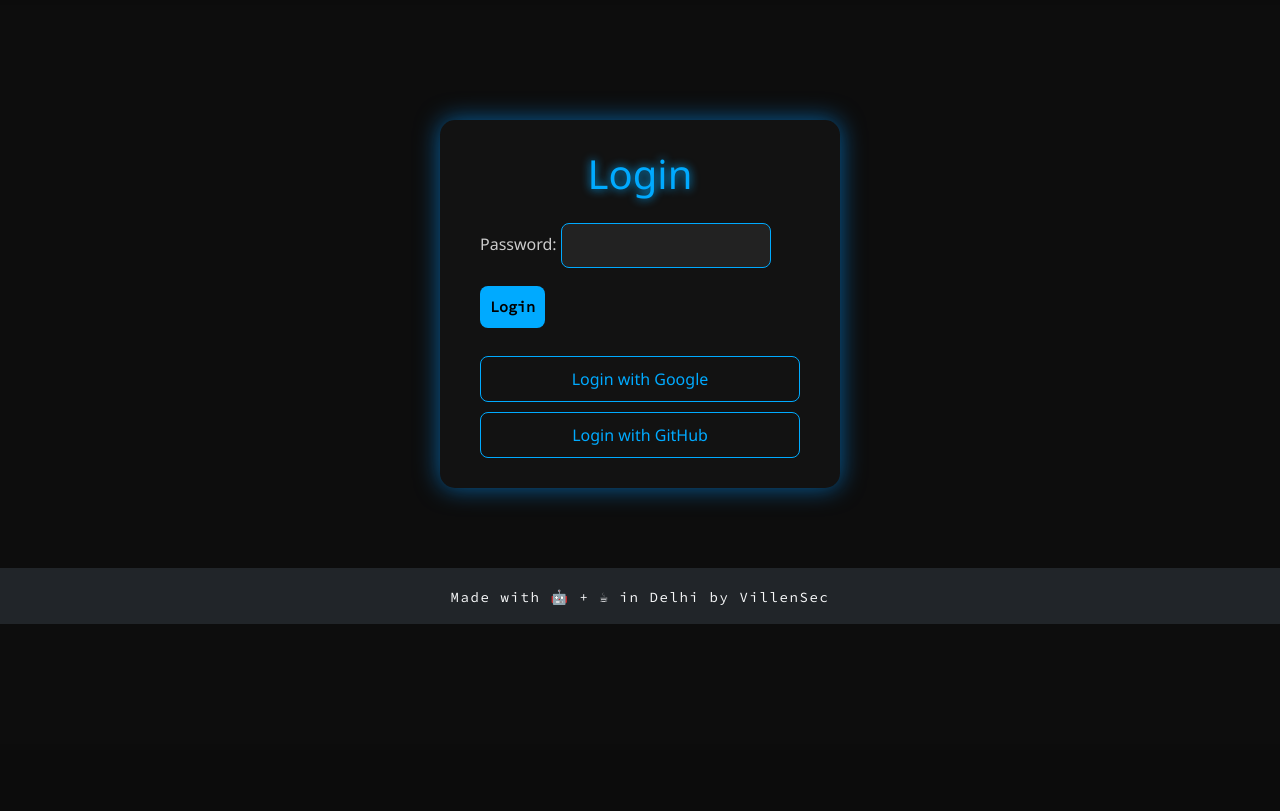
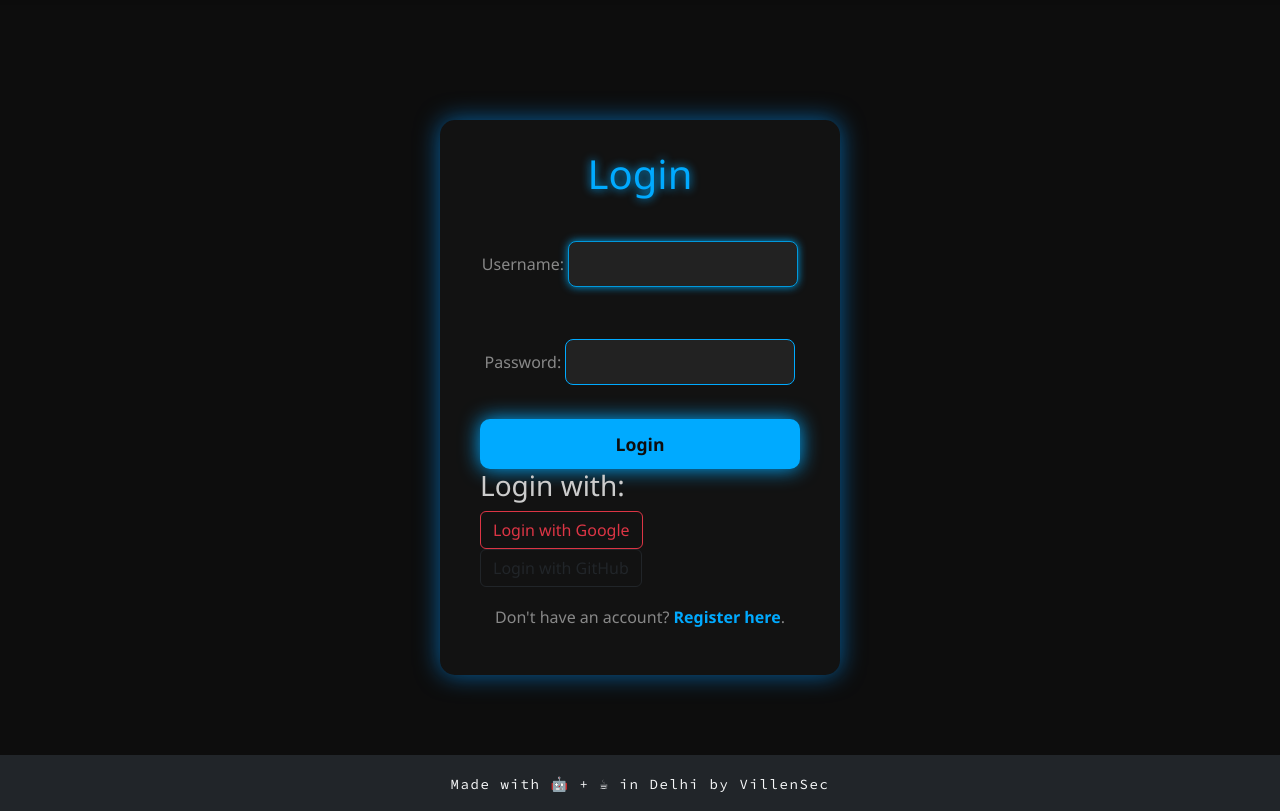
Before and after one commit to rahulkumar-andc/web, a Django app: page /login/ in a window 1280 px wide. Shown: the part 56-867 px from the top of the page. Before the commit the page ends 680 px from the top, so only its background shows below. Run offline with Django 5.2, Linux system fonts and the light colour scheme; some libraries are stand-ins or nearby versions.

Commit message:
Update Templete

```diff
--- a/core/templates/core/login.html
+++ b/core/templates/core/login.html
@@ -1,5 +1,4 @@
 {% extends 'core/base.html' %}
-{% load static %}
 {% load socialaccount %}
 
 {% block title %}Login - Villen{% endblock %}
@@ -11,7 +10,6 @@
     color: #ccc;
     font-family: 'Segoe UI', Tahoma, Geneva, Verdana, sans-serif;
   }
-
   .login-container {
     max-width: 400px;
     margin: 80px auto;
@@ -19,79 +17,87 @@
     background-color: #121212;
     border-radius: 15px;
     box-shadow: 0 0 25px rgba(0, 150, 255, 0.6);
+    color: #ccc;
     animation: fadeInSlideDown 0.7s ease forwards;
   }
-
   h1 {
     text-align: center;
     margin-bottom: 25px;
     color: #00aaff;
     text-shadow: 0 0 10px #00aaff;
   }
-
-  form input {
+  form {
+    display: flex;
+    flex-direction: column;
+  }
+  form input, form select, form textarea {
     background-color: #222;
     border: 1px solid #00aaff;
     border-radius: 8px;
     color: #eee;
     padding: 10px 14px;
     margin-bottom: 18px;
-    font-size: 15px;
+    font-size: 1rem;
+    transition: border-color 0.3s ease;
+  }
+  form input:focus {
+    outline: none;
+    border-color: #0099dd;
+    box-shadow: 0 0 8px #0099dd;
+  }
+  .btn-primary {
+    background-color: #00aaff;
+    border: none;
+    padding: 12px;
+    font-weight: 700;
+    font-size: 1.1rem;
+    border-radius: 10px;
+    box-shadow: 0 0 20px #00aaff;
+    cursor: pointer;
+    transition: background-color 0.3s ease, box-shadow 0.3s ease;
+  }
+  .btn-primary:hover {
+    background-color: #0077cc;
+    box-shadow: 0 0 30px #0077cc;
+  }
+  p {
+    color: #888;
+    text-align: center;
+    margin-top: 18px;
+  }
+  p a {
+    color: #00aaff;
+    text-decoration: none;
+    font-weight: 600;
+    transition: color 0.3s ease;
+  }
+  p a:hover {
+    color: #66cfff;
   }
 
-  .btn-submit {
-    background-color: #00aaff;
-    border: none;
-    padding: 10px;
-    color: #000;
-    border-radius: 8px;
-    font-weight: bold;
-    transition: 0.3s;
-  }
-
-  .btn-submit:hover {
-    background-color: #0077cc;
-    color: #fff;
-  }
-
-  .social-login a {
-    display: block;
-    margin-top: 10px;
-    color: #00aaff;
-    text-align: center;
-    text-decoration: none;
-    border: 1px solid #00aaff;
-    border-radius: 8px;
-    padding: 10px;
-    transition: background 0.3s;
-  }
-
-  .social-login a:hover {
-    background-color: #00aaff;
-    color: #000;
+  @keyframes fadeInSlideDown {
+    0% {
+      opacity: 0;
+      transform: translateY(-30px);
+    }
+    100% {
+      opacity: 1;
+      transform: translateY(0);
+    }
   }
 </style>
 
 <div class="login-container">
   <h1>Login</h1>
-  <form method="POST" action="{% url 'account_login' %}">
-    {% csrf_token %}
-    {{ form.non_field_errors }}
+  <form method="post">
+      {% csrf_token %}
+      {{ form.as_p }}
+      <button type="submit" class="btn btn-primary">Login</button>
+  </form>
+  <h3>Login with:</h3>
+      <a href="{% provider_login_url 'google' %}" class="btn btn-outline-danger">Login with Google</a>
+      <a href="{% provider_login_url 'github' %}" class="btn btn-outline-dark">Login with GitHub</a>
 
-    {{ form.login.label_tag }}
-    {{ form.login }}
-    {{ form.login.errors }}
-
-    {{ form.password.label_tag }}
-    {{ form.password }}
-    {{ form.password.errors }}
-
-    <input type="submit" class="btn-submit" value="Login">
-  </form>
-
-  <div class="social-login">
-    <a href="{% provider_login_url 'google' %}">Login with Google</a>
-    <a href="{% provider_login_url 'github' %}">Login with GitHub</a>
-  </div>
+      <p>Don't have an account? <a href="{% url 'core:register' %}">Register here</a>.</p>
 </div>
 {% endblock %}
```
